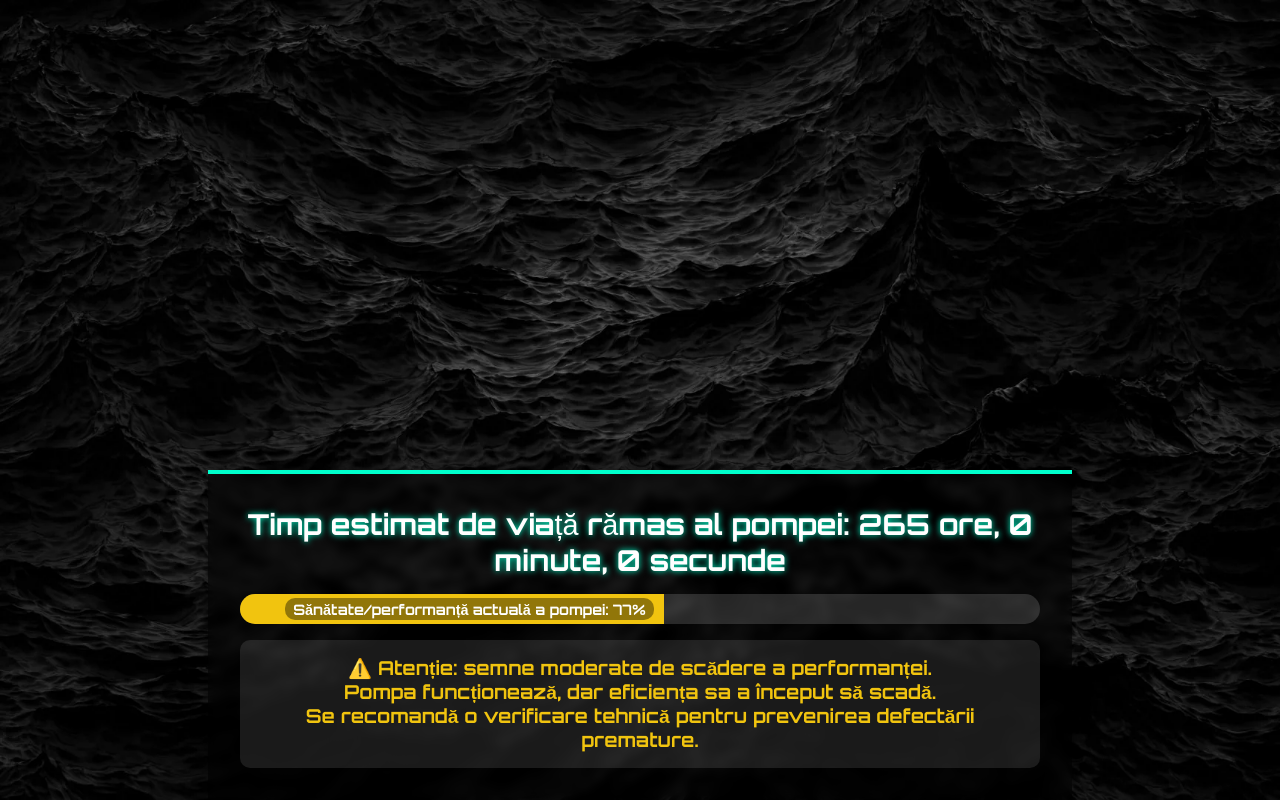
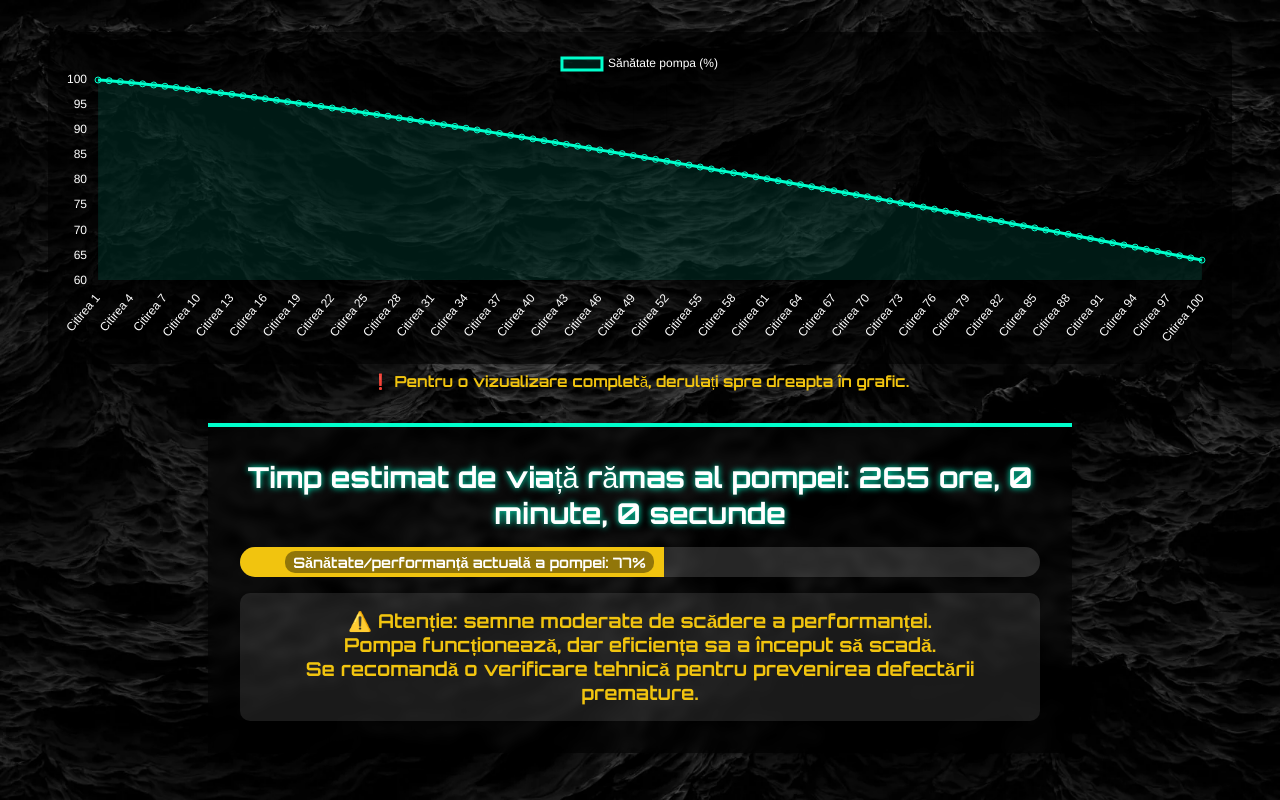
Before and after one commit to EnacheAdr/pompa, a plain HTML site: page pompa1.html in a window 1280 px wide. Drawn offline with nearby package versions, Linux system fonts and the light colour scheme.

Commit message:
Update pompa1.html

```diff
--- a/pompa1.html
+++ b/pompa1.html
@@ -5,6 +5,7 @@
   <meta name="viewport" content="width=device-width, initial-scale=1.0">
   <title>Status Pompa</title>
   <link href="https://fonts.googleapis.com/css2?family=Orbitron:wght@700&display=swap" rel="stylesheet">
+  <script src="https://cdn.jsdelivr.net/npm/chart.js"></script>
   <style>
     body, html {
       margin: 0;
@@ -18,7 +19,6 @@
       color: white;
       display: flex;
       flex-direction: column;
-      justify-content: flex-end;
       align-items: center;
     }
 
@@ -83,16 +83,43 @@
     .green { color: #2ecc71; }
     .yellow { color: #f1c40f; }
     .red { color: #e74c3c; }
+
+    .chart-container {
+      width: 90vw;
+      overflow-x: auto;
+      margin-top: 2rem;
+      margin-bottom: 0.5rem;
+      background-color: rgba(0, 0, 0, 0.6);
+      padding: 1rem;
+      border-radius: 15px;
+    }
+
+    #chartPerformance {
+      min-width: 1000px;
+      height: 300px;
+    }
+
+    .scroll-hint {
+      font-size: 0.95rem;
+      color: #f1c40f;
+      text-align: center;
+      margin-bottom: 2rem;
+    }
   </style>
 </head>
 <body>
+
+  <div class="chart-container">
+    <canvas id="chartPerformance"></canvas>
+  </div>
+  <div class="scroll-hint">❗ Pentru o vizualizare completă, derulați spre dreapta în grafic.</div>
 
   <div class="rul-section">
     <div class="rul-title" id="rulText">Timp estimat de viață rămas al pompei: ...</div>
 
     <div class="rul-bar-container">
       <div class="rul-bar" id="rulBar">
-        <span class="rul-label" id="rulPerformance">Sănătate actuală a pompei: 77%</span>
+        <span class="rul-label" id="rulPerformance">Sănătate/performanță actuală a pompei: 77%</span>
       </div>
     </div>
 
@@ -100,6 +127,7 @@
   </div>
 
   <script>
+    // ===================== RUL SECTION =====================
     const rulOre = 265;
     const rulProcent = (rulOre / 500) * 100;
     const rulText = document.getElementById("rulText");
@@ -114,7 +142,7 @@
     rulText.innerText = `Timp estimat de viață rămas al pompei: ${ore} ore, ${minute} minute, ${secunde} secunde`;
     rulBar.style.width = `${rulProcent}%`;
 
-    const healthMin = 77; // exemplu: valoarea minimă a performanței (health) din Firebase
+    const healthMin = 77;
     rulLabel.innerText = `Sănătate/performanță actuală a pompei: ${healthMin}%`;
 
     if (rulOre > 300) {
@@ -130,6 +158,58 @@
       rulMessage.classList.add("red");
       rulMessage.innerHTML = "❗ <strong>Avertisment critic: durata de viață a pompei este aproape epuizată.</strong><br> Indicatorii semnalează o deteriorare avansată.<br> Este recomandată oprirea sistemului și efectuarea urgentă a unei intervenții de mentenanță.";
     }
+
+    // ===================== GRAFIC SIMULAT =====================
+    const ctx = document.getElementById('chartPerformance').getContext('2d');
+    const labels = Array.from({ length: 100 }, (_, i) => `Citirea ${i + 1}`);
+    const healthData = labels.map((_, i) => 100 - Math.pow(i / 5, 1.2));
+
+    new Chart(ctx, {
+      type: 'line',
+      data: {
+        labels: labels,
+        datasets: [{
+          label: 'Sănătate pompa (%)',
+          data: healthData,
+          borderColor: '#00ffcc',
+          backgroundColor: 'rgba(0,255,204,0.1)',
+          tension: 0.3,
+          pointRadius: 3,
+          pointHoverRadius: 6,
+          fill: true
+        }]
+      },
+      options: {
+        responsive: true,
+        maintainAspectRatio: false,
+        scales: {
+          y: {
+            suggestedMin: 60,
+            suggestedMax: 100,
+            ticks: {
+              color: 'white'
+            }
+          },
+          x: {
+            ticks: {
+              color: 'white'
+            }
+          }
+        },
+        plugins: {
+          legend: {
+            labels: {
+              color: 'white'
+            }
+          },
+          tooltip: {
+            callbacks: {
+              label: (context) => `Sănătate: ${context.parsed.y.toFixed(2)}%`
+            }
+          }
+        }
+      }
+    });
   </script>
 
 </body>
```
